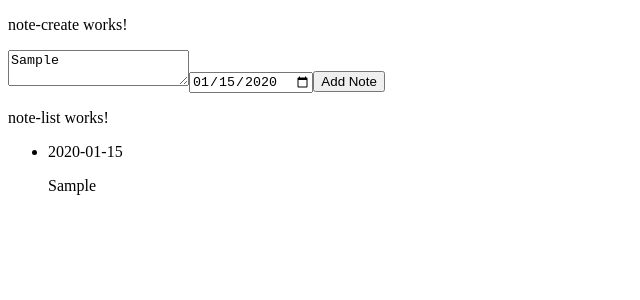
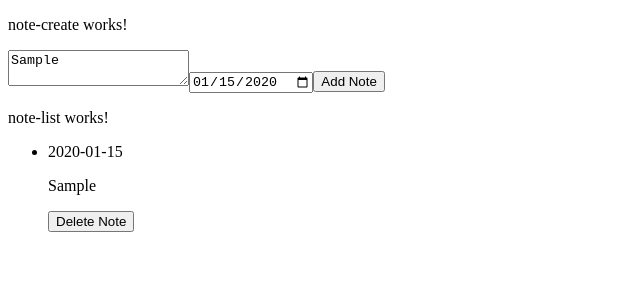
Before and after one commit to Biosaiber/note-diary-app, an Angular app: page / in a window 1280 px wide. Both pictures are taken after typing "Sample", "2020-01-15" into the empty fields and a click on the button "Add Note". Shown: the top 300 px of the page, without its empty margins (0-640 px from the left). Built offline with nearby package versions, Linux system fonts and the light colour scheme.

Commit message:
Add note deletion functionality

```diff
--- a/src/app/note-list/note-list.component.html
+++ b/src/app/note-list/note-list.component.html
@@ -5,6 +5,7 @@
         <div class="note-item">
             <summary>{{note.date}}</summary>
             <p>{{note.content}}</p>
+            <button (click)="deleteNote(idx)">Delete Note</button>
         </div>
     </li>
 }
--- a/src/app/note-list/note-list.component.ts
+++ b/src/app/note-list/note-list.component.ts
@@ -10,7 +10,7 @@ import { Note } from '../note.interface';
 })
 export class NoteListComponent implements OnInit, DoCheck {
   private noteService = inject(NoteService);
-  notes: Note[]  = [];
+  notes: Note[] = [];
 
   ngOnInit() {
     this.notes = this.noteService.getNotes();
@@ -18,5 +18,11 @@ export class NoteListComponent implements OnInit, DoCheck {
   ngDoCheck() {
     this.notes = this.noteService.getNotes();
   }
+  deleteNote(idx: number): void {
+    if (idx >= 0 && idx < this.notes.length) {
+      this.noteService.deleteNote(idx);
+    }
+
+  }
 
 }
--- a/src/app/note.service.ts
+++ b/src/app/note.service.ts
@@ -18,5 +18,9 @@ export class NoteService {
   getNotes(): Note[] {
     return [...this.notes]
   }
+  //delete note
+  deleteNote(idx:number):void {
+    this.notes.splice(idx, 1);
+  }
 
 }
```
